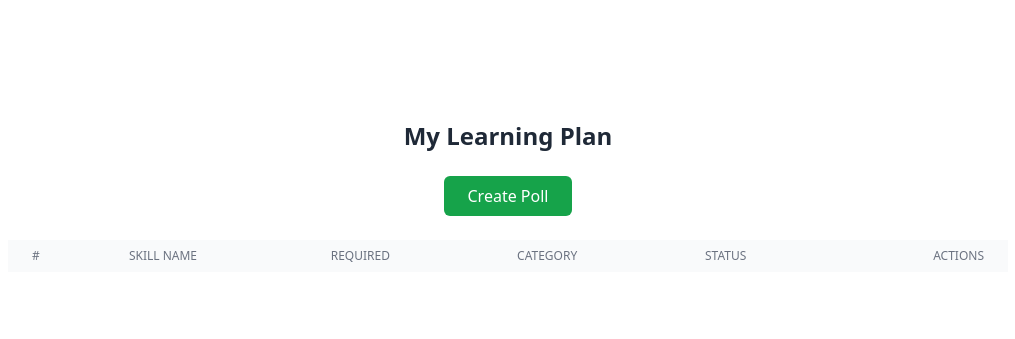
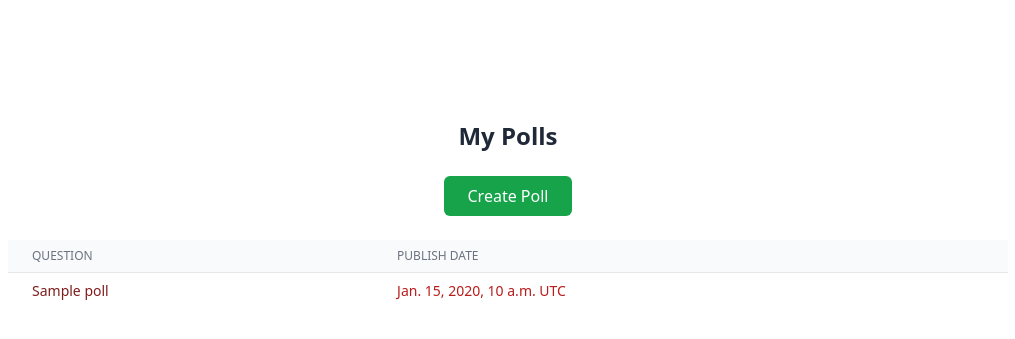
Before and after one commit to Imhotep-Tech/imhotep_polls, a Django app: page /dashboard/ in a window 1280 px wide. Shown: the part 64-403 px from the top of the page, without its empty margins (132-1147 px from the left). Run offline with Django 5.2, Linux system fonts and the light colour scheme; a user stored in the database is signed in; tables that the repository leaves empty hold one stand-in row (values such as "Sample post"); lists and menus that the app fills with data are empty; some libraries are stand-ins or nearby versions.

Commit message:
added to the dashboard the polls display

```diff
--- a/polls_app/templates/dashboard.html
+++ b/polls_app/templates/dashboard.html
@@ -6,7 +6,7 @@
 
     <!-- Page Title and Actions -->
     <div class="mb-6 text-center">
-      <h1 class="text-2xl font-bold text-gray-800 mb-4">My Learning Plan</h1>
+      <h1 class="text-2xl font-bold text-gray-800 mb-4">My Polls</h1>
       <div class="flex justify-center gap-4">
         <form action="{% url 'create_poll' %}" method="get">
           <button class="bg-green-600 text-white px-4 py-2 rounded hover:bg-green-700" id="add-skill-button" type="submit">
@@ -20,29 +20,25 @@
       <table class="min-w-full divide-y divide-gray-200">
         <thead class="bg-gray-50">
           <tr>
-            <th class="px-4 py-2 text-left text-xs font-medium text-gray-500 uppercase">#</th>
-            <th class="px-4 py-2 text-left text-xs font-medium text-gray-500 uppercase">Skill Name</th>
-            <th class="px-4 py-2 text-left text-xs font-medium text-gray-500 uppercase">Required</th>
-            <th class="px-4 py-2 text-left text-xs font-medium text-gray-500 uppercase">Category</th>
+            <th class="px-4 py-2 text-left text-xs font-medium text-gray-500 uppercase">Question</th>
+            <th class="px-4 py-2 text-left text-xs font-medium text-gray-500 uppercase">Publish Date</th>
+            <!-- <th class="px-4 py-2 text-left text-xs font-medium text-gray-500 uppercase">Category</th>
             <th class="px-4 py-2 text-left text-xs font-medium text-gray-500 uppercase">Status</th>
-            <th class="px-4 py-2 text-right text-xs font-medium text-gray-500 uppercase">Actions</th>
+            <th class="px-4 py-2 text-right text-xs font-medium text-gray-500 uppercase">Actions</th> -->
           </tr>
         </thead>
         <tbody class="bg-white divide-y divide-gray-200">
-          {% for skill in skills %}
+          {% for poll in polls %}
                     <tr>
-                        <td class="px-4 py-2 whitespace-nowrap text-sm text-red-700">{{ skill.order }}</td>
                         <td class="px-4 py-2 whitespace-nowrap text-sm font-medium text-red-900">
                             <form action="" method="get">
-                                <input type="hidden" value="{{skill.skills_id}}" name="skills_id">
-                                <button type="submit">{{ skill.skill_name }}</button>
+                                <input type="hidden" value="{{poll.id}}" name="poll_id">
+                                <button type="submit">{{ poll.question|truncatechars:50 }}</button>
                             </form>
                         </td>
-                        <td class="px-4 py-2 whitespace-nowrap text-sm text-red-700">{{ skill.required }}</td>
-                        <td class="px-4 py-2 whitespace-nowrap text-sm text-red-700">{{ skill.category }}</td>
-                        <!-- <td class="px-4 py-2 whitespace-wrap text-sm text-red-700">{{ skill.description }}</td> -->
+                        <td class="px-4 py-2 whitespace-nowrap text-sm text-red-700">{{ poll.pub_date }} UTC</td>
 
-                        <td>
+                        <!-- <td>
                           <form action="" method="post">
                             <input type="hidden" value="{{skill.skills_id}}" name="skills_id">
 
@@ -52,9 +48,9 @@
                               <button type="submit">Not acquired</button>
                             {% endif %}
                           </form>
-                        </td>
+                        </td> -->
 
-                        <td class="px-4 py-2 whitespace-nowrap text-right text-sm">
+                        <!-- <td class="px-4 py-2 whitespace-nowrap text-right text-sm">
 
                           <form action="" method="get">
                             <input type="hidden" value="{{skill.skills_id}}" name="skills_id">
@@ -68,7 +64,7 @@
                               <button type="submit" class="text-red-600 hover:text-red-900">Delete</button>
                             </form>
 
-                        </td>
+                        </td> -->
                     </tr>
             {% endfor %}
         </tbody>
--- a/polls_app/user.py
+++ b/polls_app/user.py
@@ -6,8 +6,10 @@
 # Create your user views here.
 @login_required
 def dashboard(request):
+    polls = Poll.objects.filter(created_by_id=request.user.id)
     context = {
         "username": request.user.username,
+        "polls": polls
     }
     return render(request, "dashboard.html", context)
 
```
